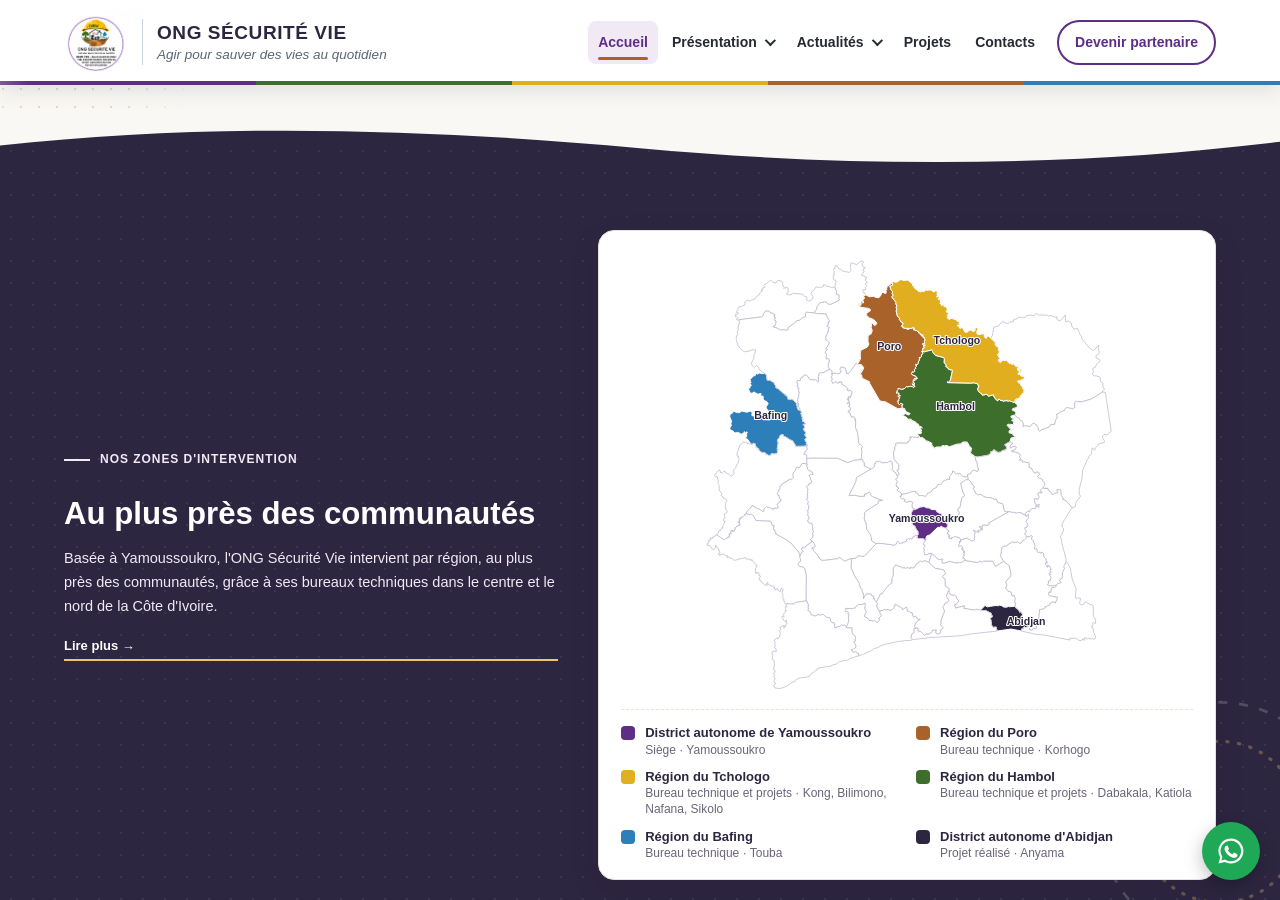
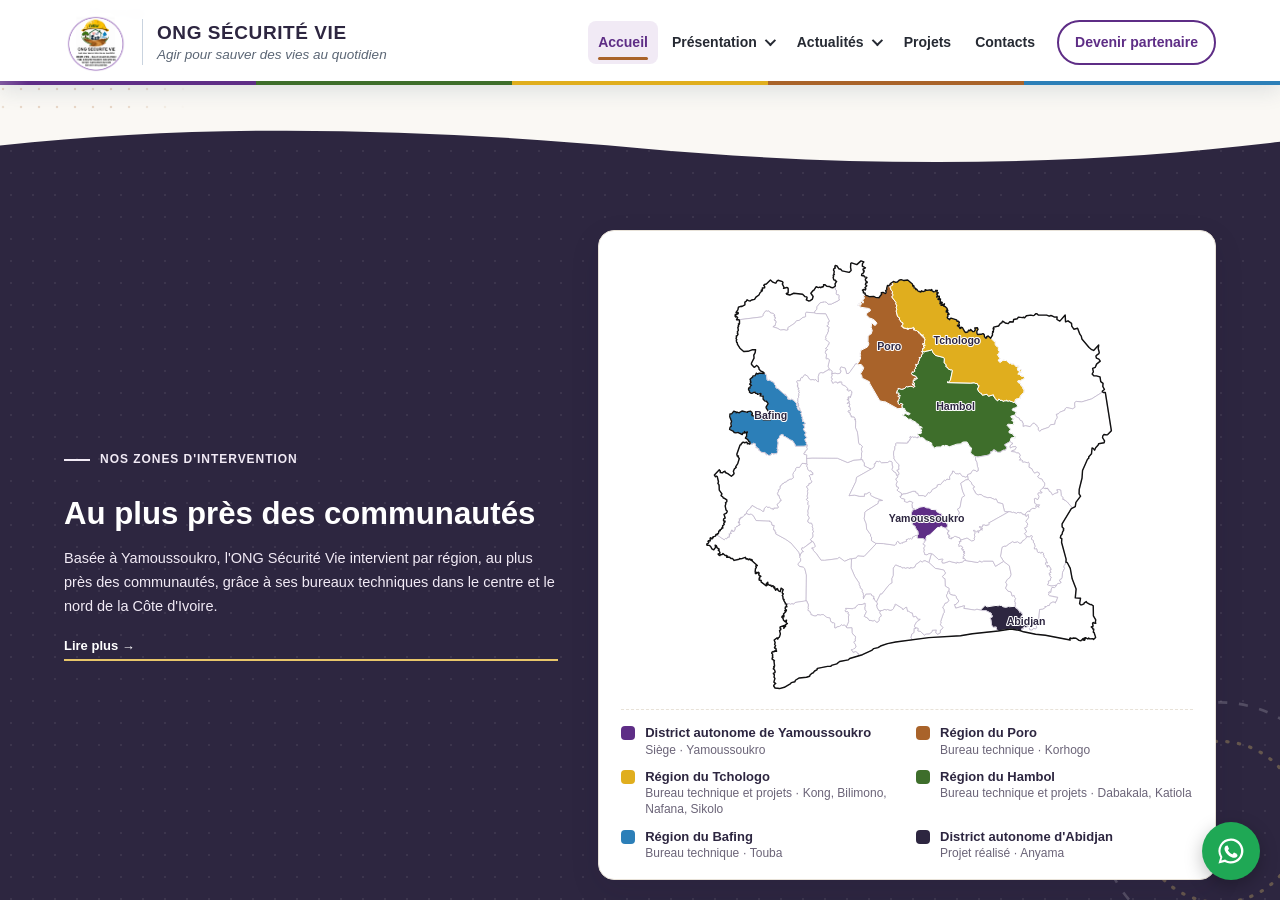
Before and after one commit to 28121989/securitevie, a Jekyll site: the page built from index.html, in a window 1280 px wide and 900 px high, scrolled down 3278 px. Built offline with Jekyll 4.4.1, drawn with Linux system fonts in a browser that asks for light colours.

Commit message:
Carte des régions : contour noir du pays
Co-Authored-By: Claude Opus 5.5 <noreply@anthropic.com>
Claude-Session: https://claude.ai/code/session_01262HA5rZ83JQTF28FkeJSc

```diff
--- a/assets/style.css
+++ b/assets/style.css
@@ -738,3 +738,4 @@ h2{font-size:clamp(1.5rem,2.6vw,2.05rem)}
 .carte-ci-legende small{display:block;font-size:12px;color:#6b6478}
 .cc-pastille{flex:none;width:14px;height:14px;border-radius:4px;margin-top:2px}
 @media (max-width:520px){.carte-ci{padding:14px}.carte-ci-legende{grid-template-columns:1fr}}
+.carte-ci .contour{fill:none;stroke:#111;stroke-width:2;stroke-linejoin:round;pointer-events:none}
```
Also changed, not shown: _includes/carte-ci.svg.
